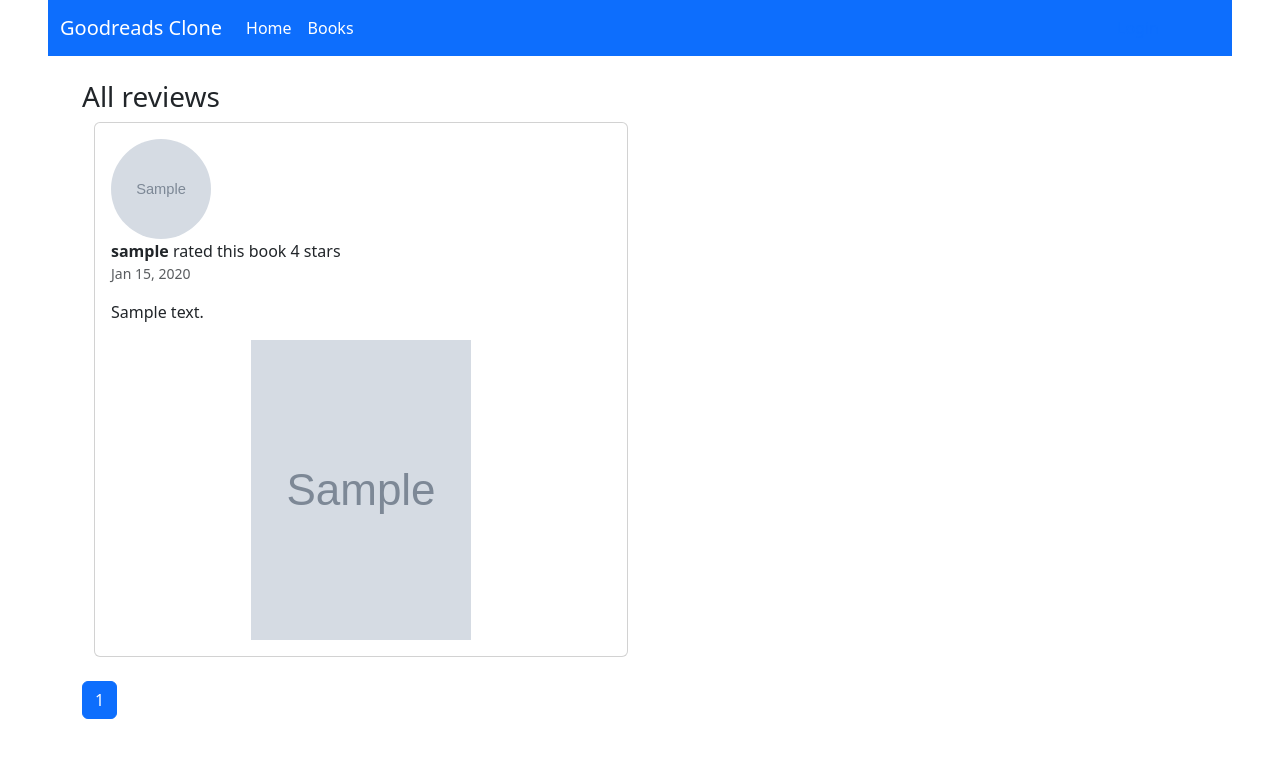
After one commit to SamadovS/Goodreads-Clone, a Django app: page /home/ in a window 1280 px wide. The commit adds this page. Shown: the top 758 px of the page. Run offline with Django 4.2, Linux system fonts and the light colour scheme; tables that the repository leaves empty hold one stand-in row (values such as "Sample post"); grey boxes marked "Sample" are stand-in pictures.

Commit message:
add and design homepage

```diff
--- a/books/models.py
+++ b/books/models.py
@@ -1,5 +1,6 @@
 from django.core.validators import MinValueValidator, MaxValueValidator
 from django.db import models
+from django.utils import timezone
 
 from users.models import CustomUser
 
@@ -36,6 +37,6 @@ class BookReview(models.Model):
     stars_given = models.IntegerField(
         validators=[MinValueValidator(1), MaxValueValidator(5)]
     )
-
+    created_at = models.DateTimeField(default=timezone.now)
     def __str__(self):
         return f"{self.stars_given} stars for {self.book.title} by {self.user.username}"
--- a/books/urls.py
+++ b/books/urls.py
@@ -1,9 +1,10 @@
 from django.urls import path
 
-from books.views import BooksView, BookDetailView
+from books.views import BooksView, BookDetailView, AddReviewView
 
 app_name = "books"
 urlpatterns = [
     path('', BooksView.as_view(), name='list'),
-    path('<int:id>/', BookDetailView.as_view(), name='detail')
+    path('<int:id>/', BookDetailView.as_view(), name='detail'),
+    path('<int:id>/reviews/', AddReviewView.as_view(), name='reviews')
 ]
--- a/goodreads/urls.py
+++ b/goodreads/urls.py
@@ -3,13 +3,13 @@ from django.conf.urls.static import static
 from django.contrib import admin
 from django.urls import path, include
 
-from goodreads.views import landing_page
+from goodreads.views import landing_page, home_page
 
 urlpatterns = [
     path('', landing_page, name='landing_page'),
     path("users/", include("users.urls")),
     path('books/', include('books.urls')),
-
+    path('home/', home_page, name='home_page'),
     path('admin/', admin.site.urls),
 ]
 
--- a/goodreads/views.py
+++ b/goodreads/views.py
@@ -1,6 +1,17 @@
+from django.core.paginator import Paginator
 from django.shortcuts import render
+
+from books.models import BookReview
 
 
 def landing_page(request):
-    print(request.user.is_authenticated)
     return render(request, "landing.html")
+
+def home_page(request):
+    book_reviews = BookReview.objects.all().order_by('-created_at')
+    page_size = request.GET.get('page_size', 6)
+    paginator = Paginator(book_reviews, page_size)
+    page_num = request.GET.get('page', 1)
+    page_object = paginator.get_page(page_num)
+
+    return render(request, "home.html", {'page_obj': page_object})
--- a/static/css/main.css
+++ b/static/css/main.css
@@ -4,8 +4,88 @@
             border-radius: 50%;
         }
 
+.small-profile-pic {
+            width: 100px;
+            height: 100px;
+            border-radius: 50%;
+        }
+.review-profile-pic {
+            width: 100px;
+            height: 100px;
+            border-radius: 50%;
+}
+
 .cover-pic {
     width: 220px;
     height: 300px;
 
 }
+
+.center {
+    margin: 0 auto;
+    display: block;
+}
+
+
+
+.align-center {
+    text-align: center;
+}
+.hash-list {
+    display: block;
+    padding: 0;
+    margin: 0 auto;
+}
+
+@media (min-width: 768px){
+    .hash-list.cols-3 > li:nth-last-child(-n+3) {
+        border-bottom: none;
+    }
+}
+@media (min-width: 768px){
+    .hash-list.cols-3 > li {
+        width: 33.3333%;
+    }
+}
+.hash-list > li {
+    display: block;
+    float: left;
+    border-right: 1px solid rgba(0, 0, 0, 0.2);
+    border-bottom: 1px solid rgba(0, 0, 0, 0.2);
+}
+.pad-30, .pad-30-all > * {
+    padding: 30px;
+}
+img {
+    border: 0;
+}
+.mgb-20, .mgb-20-all > * {
+    margin-bottom: 20px;
+}
+.wpx-100, .wpx-100-after:after {
+    width: 100px;
+}
+.img-round, .img-rel-round {
+    border-radius: 50%;
+}
+.padb-30, .padb-30-all > * {
+    padding-bottom: 30px;
+}
+
+.mgb-40, .mgb-40-all > * {
+    margin-bottom: 40px;
+}
+.align-center {
+    text-align: center;
+}
+[class*="line-b"] {
+    position: relative;
+    padding-bottom: 20px;
+    border-color: #E6AF2A;
+}
+.fg-text-d, .fg-hov-text-d:hover, .fg-active-text-d.active {
+    color: #222;
+}
+.font-cond-b {
+    font-weight: 700 !important;
+}
--- a/templates/base.html
+++ b/templates/base.html
@@ -23,6 +23,9 @@
     </button>
     <div class="collapse navbar-collapse" id="navbarSupportedContent">
       <ul class="navbar-nav me-auto mb-2 mb-lg-0">
+        <li class="nav-item">
+          <a class="nav-link active" aria-current="page" href="{% url 'home_page' %}">Home</a>
+        </li>
         <li class="nav-item">
           <a class="nav-link active" aria-current="page" href="{% url 'books:list' %}">Books</a>
         </li>
--- /dev/null
+++ b/templates/home.html
@@ -0,0 +1,54 @@
+{% extends 'base.html' %}
+
+{% block title %} Home Page {% endblock %}
+
+{% block content %}
+    <h3>All reviews</h3>
+
+    {% for review in page_obj %}
+        <div class="container posts-content">
+            <div class="row">
+                <div class="col-lg-6">
+                    <div class="card mb-4">
+                        <div class="card-body">
+                            <div class="media mb-3">
+                                <img src="{{ review.user.profile_picture.url }}"
+                                     class="review-profile-pic d-block ui-w-40 rounded-circle" alt="">
+                                <div class="media-body ml-3">
+                                    <b>{{ review.user.username }}</b> rated this book {{ review.stars_given }} stars
+                                    <div class="text-muted small">{{ review.created_at | date:"M d, Y" }}</div>
+                                </div>
+                            </div>
+
+                            <p>
+                                {{ review.comment | truncatechars:300 }}
+                            </p>
+                            <img class="cover-pic center" src="{{ review.book.cover_picture.url }}">
+                        </div>
+                    </div>
+                </div>
+            </div>
+        </div>
+
+    {% endfor %}
+
+    <nav>
+        <ul class="pagination">
+            {% if page_obj.has_previous %}
+                <li class="page-item"><a class="page-link" href="?page=1">&laquo; first</a></li>
+                <li class="page-item"><a class="page-link" href="?page={{ page_obj.previous_page_number }}">previous</a>
+                </li>
+            {% endif %}
+
+            <li class="page-item active">
+                <a href="#" class="page-link">{{ page_obj.number }}</a>
+            </li>
+
+            {% if page_obj.has_next %}
+                <li class="page-item"><a class="page-link" href="?page={{ page_obj.next_page_number }}">next</a></li>
+                <li class="page-item"><a class="page-link"
+                                         href="?page={{ page_obj.paginator.num_pages }}">last&raquo;</a></li>
+            {% endif %}
+        </ul>
+    </nav>
+{% endblock %}
```
Also changed, not shown: books/forms.py (added, +9 -0 lines), books/templates/books/detail.html (+57 -1 lines), books/tests.py (+24 -0 lines), books/views.py (+28 -11 lines), goodreads/tests.py (added, +24 -0 lines), books/migrations/0004_bookreview_created_at.py (added).
